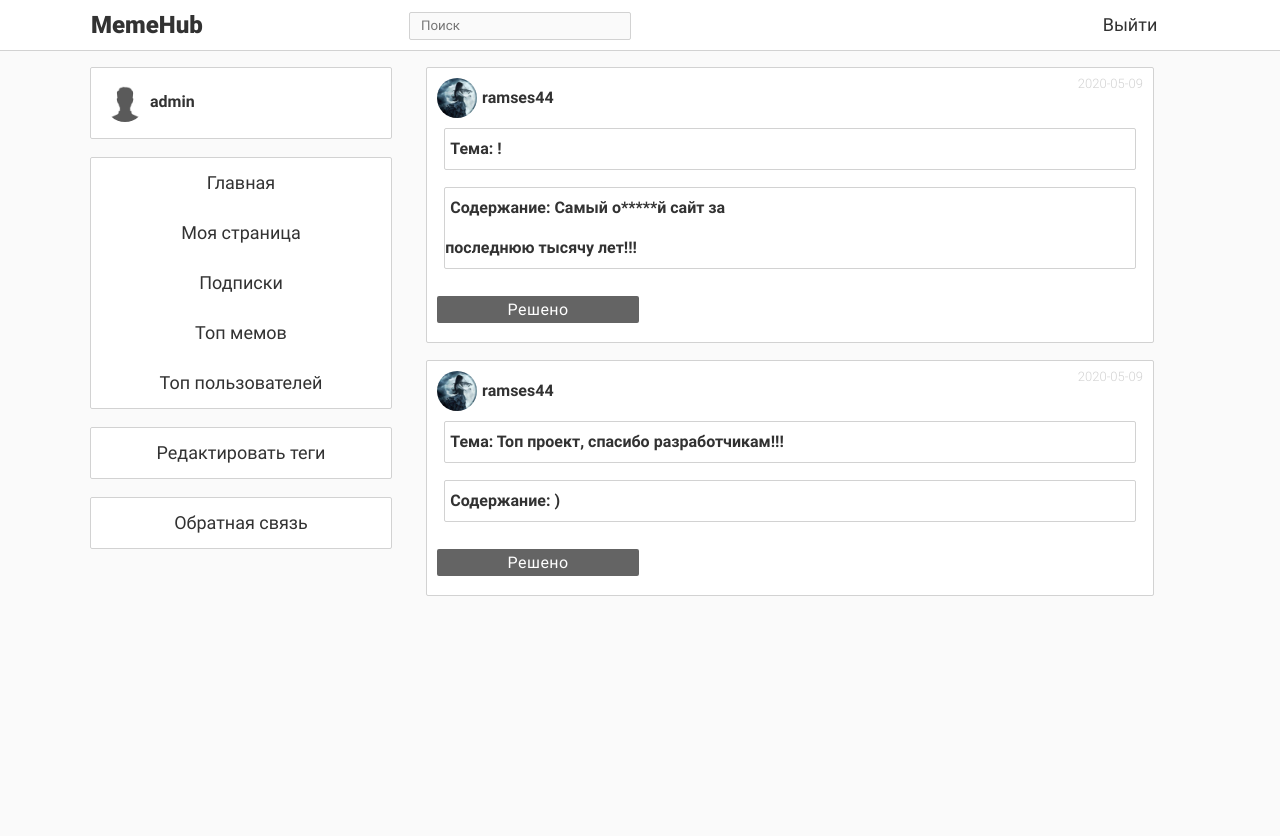
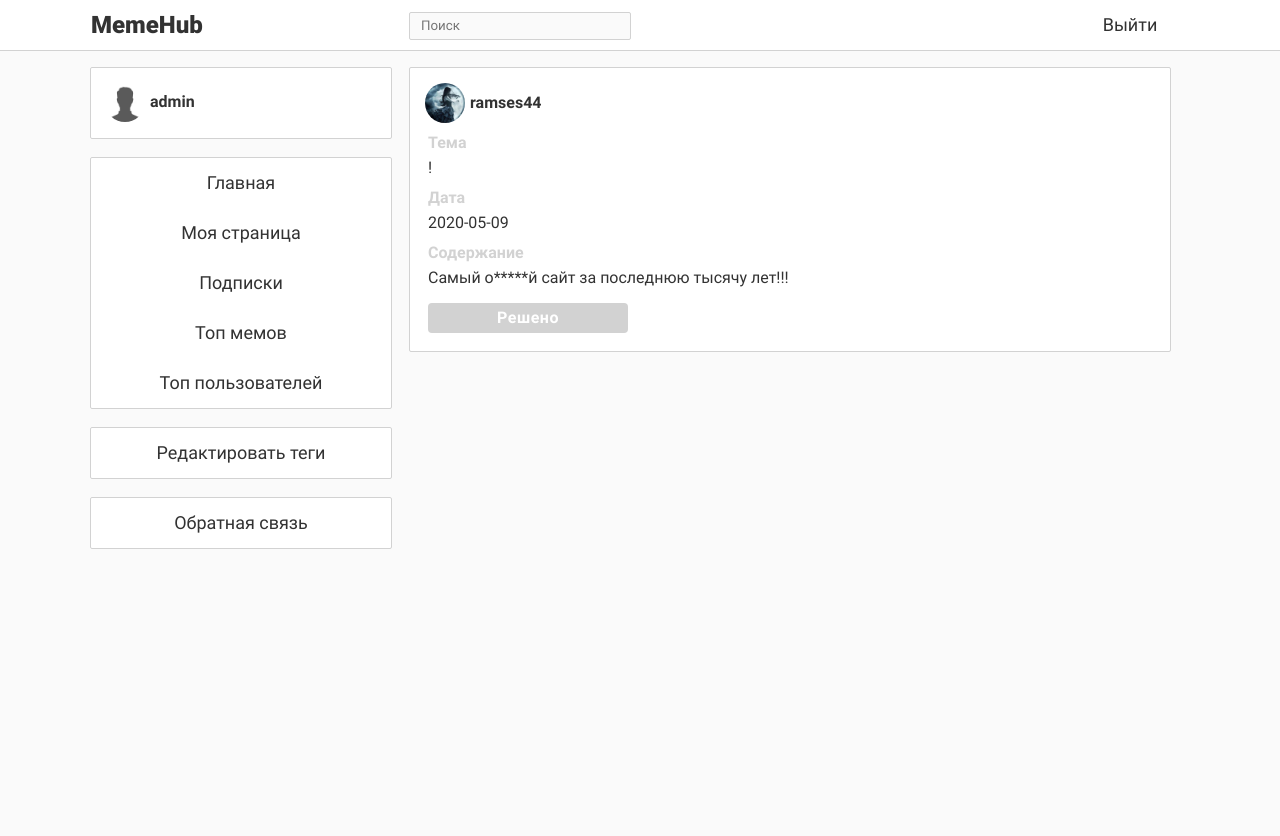
Before and after one commit to ramses44/MemeHub, a Flask app: page /check_feedback in a window 1280 px wide. Shown: the top 836 px of the page. Run offline with Flask 2, Linux system fonts and the light colour scheme; a user stored in the database is signed in; data comes from the database, SQL or seed files in the repository; both versions use the stored data as it was after the commit.

Commit message:
подправил дизайн обратной связи добавил кнопку добавления роли

```diff
--- a/feedbacks/2020-05-09_22_34_23.145277.json
+++ /dev/null
@@ -1 +0,0 @@
-{"subject": "\u0422\u043e\u043f \u043f\u0440\u043e\u0435\u043a\u0442, \u0441\u043f\u0430\u0441\u0438\u0431\u043e \u0440\u0430\u0437\u0440\u0430\u0431\u043e\u0442\u0447\u0438\u043a\u0430\u043c!!!", "sender": {"id": 2, "alias": "ramses44", "user_img": "/static/img/avatars/2020-04-26_14_56_32.571863.jpg"}, "data": ")"}
--- a/main.py
+++ b/main.py
@@ -294,6 +294,12 @@ def post():
                 os.remove(f'./feedbacks/{req["target"]}')
             except FileNotFoundError:
                 pass
+        elif req['type'] == 'role':
+            target = session.query(User).filter(User.id == req['target_id']).first()
+            if target.role == 0:
+                target.role = 1
+            else:
+                target.role = 0
         session.commit()
     return 'qwerty'
 
@@ -571,6 +577,6 @@ def check_feedback():
 
 
 if __name__ == '__main__':
-    # app.run(port=8080, host='127.0.0.1')
-    port = int(os.environ.get("PORT", 5000))
-    app.run(host='0.0.0.0', port=port)
+    app.run(port=8080, host='127.0.0.1')
+    # port = int(os.environ.get("PORT", 5000))
+    # app.run(host='0.0.0.0', port=port)
--- a/static/css/publish_css.css
+++ b/static/css/publish_css.css
@@ -190,3 +190,48 @@ img[src=""] {
 .pub_pressed {
     background-color: rgb(150,150,150);
 }
+
+.feedback_title {
+    width: 100%;
+    font-family: BoldFont;
+    font-size: medium;
+    color: rgb(210,210,210);
+    height: 15px;
+    text-align: left;
+}
+
+.feedback_note {
+    width: 100%;
+    font-family: RegularFont;
+    font-size: medium;
+    color: rgb(50,50,50);
+    height: 15px;
+    margin-top: 10px;
+    text-align: left;
+}
+
+.feedback_block {
+    margin-left: 18px;
+    margin-bottom: 10px;
+}
+
+.feedback_btn {
+    margin-left: 18px;
+    margin-bottom: 18px;
+}
+
+.feedback_author {
+    margin-left: 5px;
+    margin-right: 5px;
+    margin-top: 5px;
+}
+
+.feedback_br {
+    width: 100%;
+    height: 15px;
+}
+
+.feedback_br2 {
+    width: 100%;
+    height: 5px;
+}
--- a/templates/check_feedback.html
+++ b/templates/check_feedback.html
@@ -1,11 +1,10 @@
 {% extends "base.html" %}
 
 {% block content %}
-
-    <div class="publish_block">
+<div class="meme_block">
     {% for feedback in data['content'] %}
-        <div class="meme_block" id="{{ feedback['title'] }}">
-            <div class="author">
+        <div id="{{ feedback['title'] }}">
+            <div class="author feedback_author">
                 <div class="test">
                     <a href="/author/{{ feedback['sender']['id'] }}">
                         <img class="author_img" src="{{ feedback['sender']['user_img'] }}">
@@ -13,22 +12,27 @@
                     <div class="author_name">
                         <a href="/author/{{ feedback['sender']['id'] }}">{{ feedback['sender']['alias'] }}</a>
                     </div>
-                <div class="meme_date">{{ feedback['title'][:10] }}</div>
                 </div>
             </div>
-        <div class="meme_block">
-            <div class="author_name"> Тема: {{ feedback['subject'] }} </div>
         </div>
-        <div class="meme_block">
-            <div class="author_name">Содержание: {{ feedback['data'] }}</div>
+
+        <div class="feedback_block">
+            <div class="feedback_title">Тема</div>
+            <div class="feedback_note">{{ feedback['subject'] }}</div>
+            <div class="feedback_br"></div>
+            <div class="feedback_title">Дата</div>
+            <div class="feedback_note">{{ feedback['title'][:10] }}</div>
+            <div class="feedback_br"></div>
+            <div class="feedback_title">Содержание</div>
+            <div class="feedback_note">{{ feedback['data'] }}</div>
+            <div class="feedback_br2"></div>
         </div>
-        <div class="author">
-            <div class="sub_button block_button_false" onclick="solved('{{ feedback['title'] }}')">Решено</div>
-        </div>
+
+        <div class="pub_btn_grp feedback_btn">
+            <div class="pub_choose_btn"  onclick="solved('{{ feedback['title'] }}')">Решено</div>
         </div>
     {% endfor %}
 </div>
-
 
 
 {% endblock %}
```
Also changed, not shown: data.json (+1 -1 lines), templates/main.html (+40 -0 lines), db/memehub.sqlite. Lines whose indentation alone changed are shown as unchanged.
